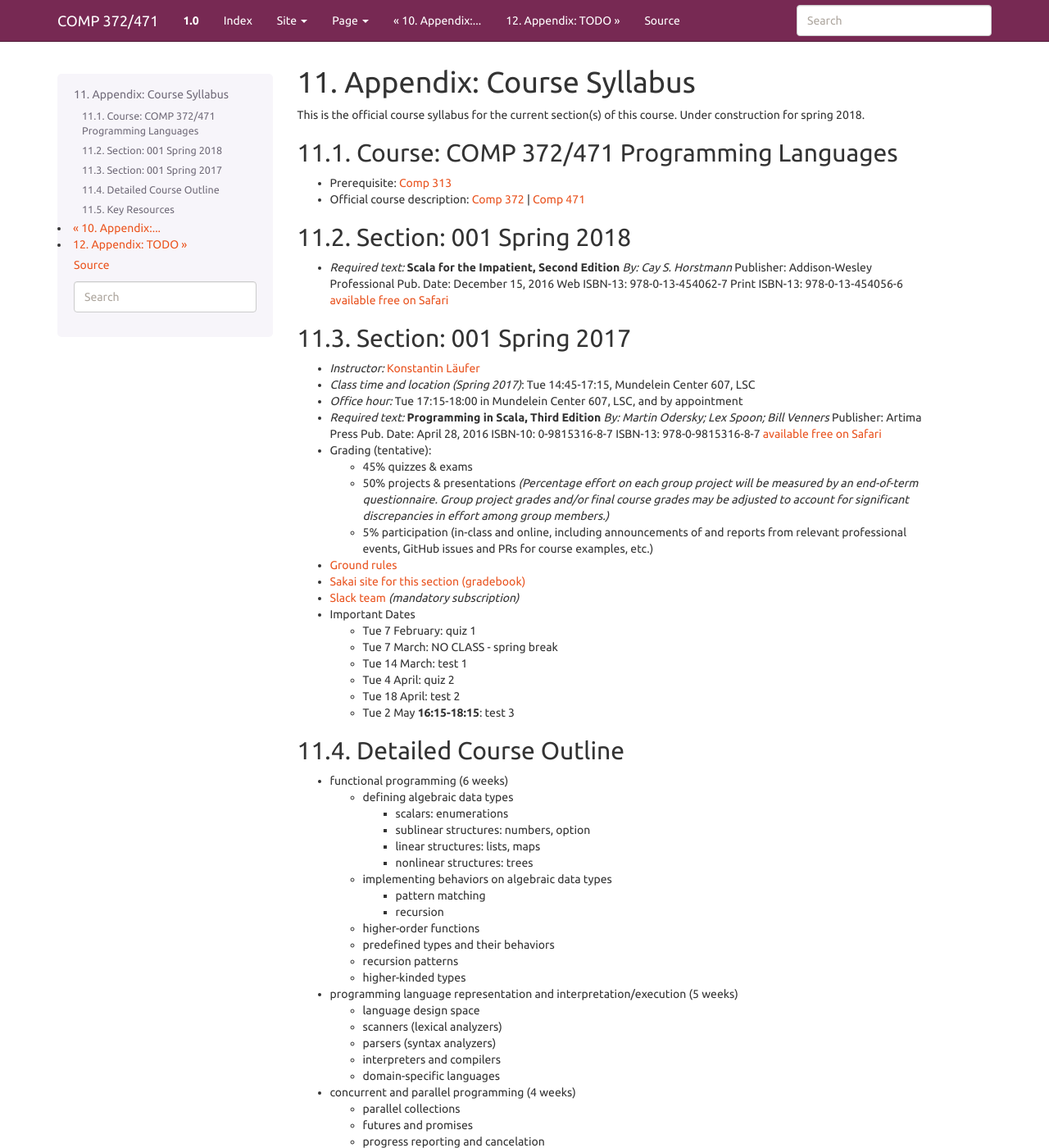
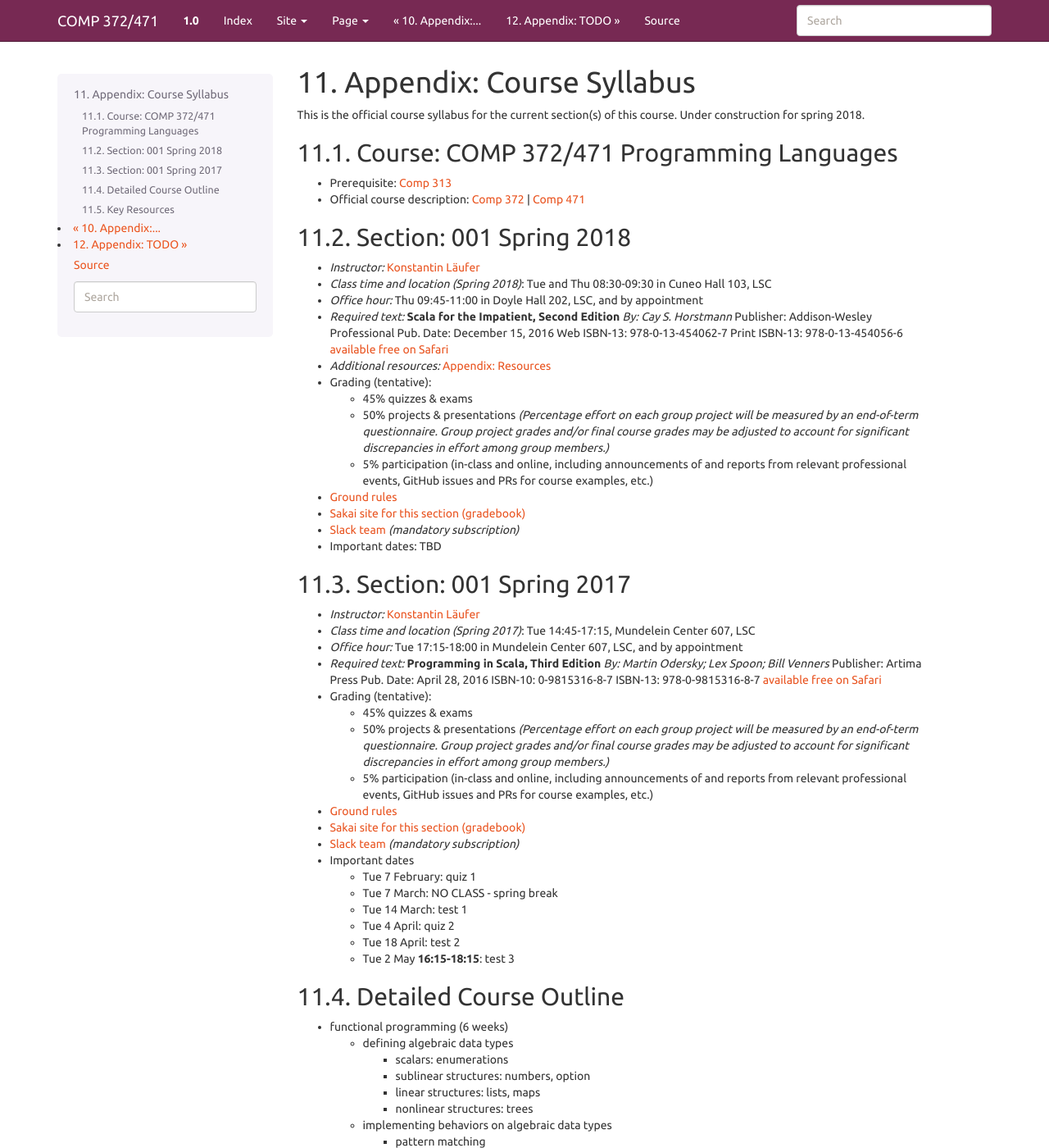
Before and after one commit to lucproglangcourse/lucproglangcourse.github.io, a Sphinx documentation site: the page built from source/syllabus.rst, in a window 1280 px wide and 1400 px high. Shown: the whole window at 82% size. Built offline with Sphinx 7.4.7, drawn with Linux system fonts in a browser that asks for light colours.

Commit message:
updated syllabus and resources for spring 2018
Signed-off-by: Konstantin Läufer <klaeufer@gmail.com>

```diff
--- a/source/syllabus.rst
+++ b/source/syllabus.rst
@@ -15,6 +15,9 @@ Course: COMP 372/471 Programming Languages
 Section: 001 Spring 2018
 ~~~~~~~~~~~~~~~~~~~~~~~~
 
+- *Instructor:* `Konstantin Läufer <http://klaeufer.github.io>`_
+- *Class time and location (Spring 2018)*: Tue and Thu 08:30-09:30 in Cuneo Hall 103, LSC
+- *Office hour:* Thu 09:45-11:00 in Doyle Hall 202, LSC, and by appointment
 - *Required text:*
   **Scala for the Impatient, Second Edition**
   *By: Cay S. Horstmann*
@@ -23,6 +26,19 @@ Section: 001 Spring 2018
   Web ISBN-13: 978-0-13-454062-7
   Print ISBN-13: 978-0-13-454056-6
   `available free on Safari <http://proquestcombo.safaribooksonline.com.flagship.luc.edu/book/programming/scala/9780134540627>`_
+- *Additional resources:* :ref:`appendix-resources`
+- Grading (tentative):
+
+  - 45% quizzes & exams
+  - 50% projects & presentations *(Percentage effort on each group project will be measured by an end-of-term questionnaire. Group project grades and/or final course grades may be adjusted to account for significant discrepancies in effort among group members.)*
+  - 5% participation (in-class and online, including announcements of and reports from relevant professional events, GitHub issues and PRs for course examples, etc.)
+
+- `Ground rules <http://laufer.cs.luc.edu/teaching/ground-rules>`_
+- `Sakai site for this section (gradebook) <https://sakai.luc.edu/portal/site/COMP_372_001_6273_1182>`_
+- `Slack team <https://lucproglangcourse.slack.com>`_ *(mandatory subscription)*
+
+- Important dates: TBD
+
 
 Section: 001 Spring 2017
 ~~~~~~~~~~~~~~~~~~~~~~~~
@@ -48,7 +64,7 @@ Section: 001 Spring 2017
 - `Sakai site for this section (gradebook) <https://sakai.luc.edu/portal/site/COMP_372_001_5616_1172>`_
 - `Slack team <https://lucproglangcourse.slack.com>`_ *(mandatory subscription)*
 
-- Important Dates
+- Important dates
 
   - Tue 7 February: quiz 1
   - Tue 7 March: NO CLASS - spring break
@@ -63,6 +79,7 @@ Detailed Course Outline
 
 .. include:: detailedoutline.txt
 
+
 Key Resources
 ~~~~~~~~~~~~~
 
```
Also changed, not shown: source/resources.rst (+19 -18 lines).
